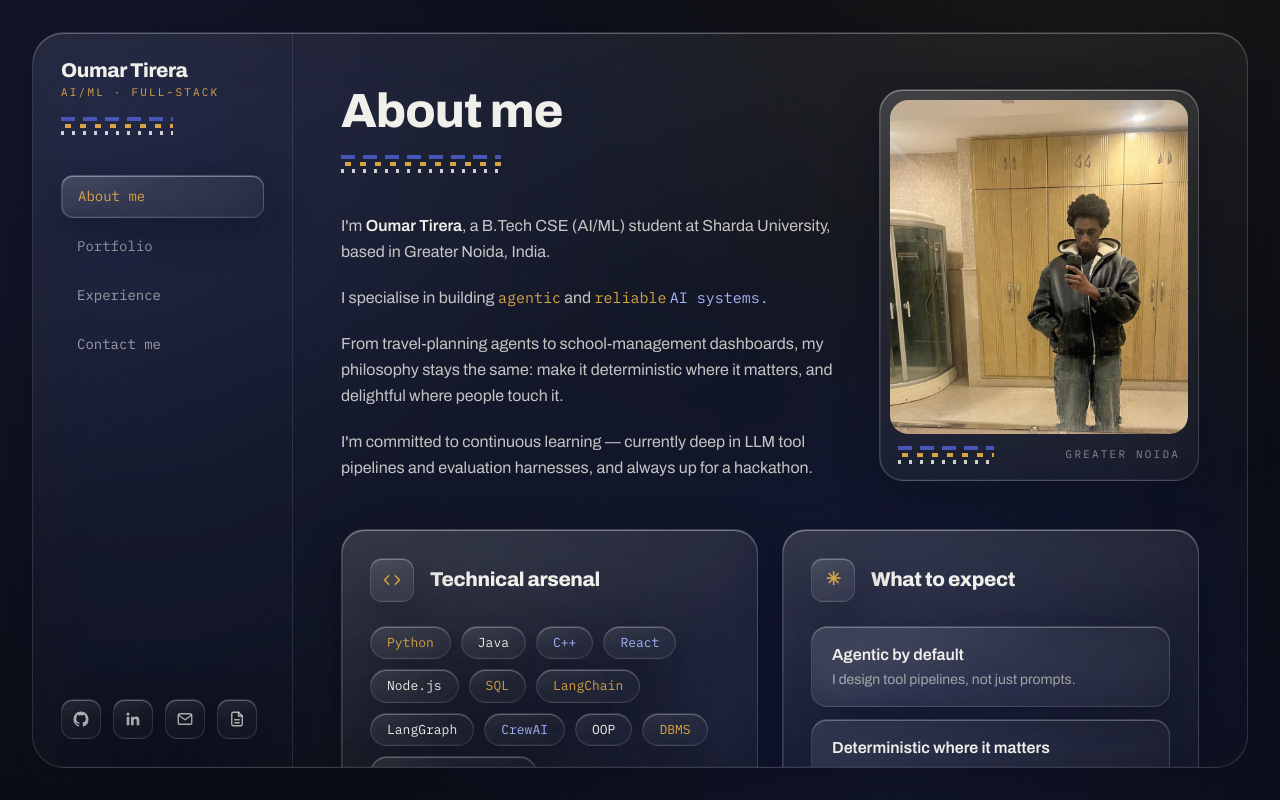
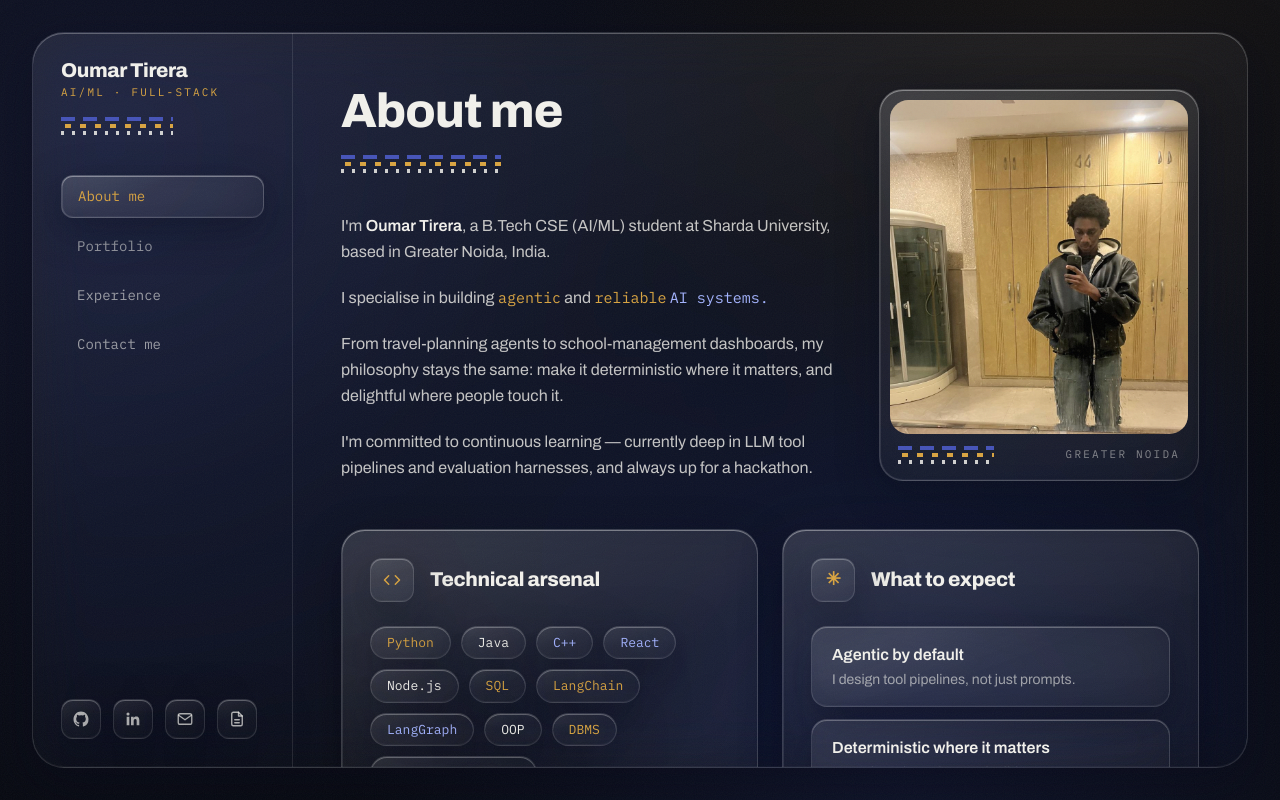
Before and after one commit to Deadsunx/portfolio, a React (Vite) app: page / in a window 1280 px wide. Built offline with nearby package versions, Linux system fonts and the light colour scheme.

Commit message:
Drop CrewAI from the stack list
Nothing public uses it, so it was a line an interviewer could ask about with
no artefact to point at. LangGraph, which replaced it here, has a merged
orchestrator and 129 passing tests behind it.

```diff
--- a/src/sections/About.jsx
+++ b/src/sections/About.jsx
@@ -18,8 +18,7 @@ const arsenal = [
   { name: 'Node.js', tone: 'text-paper' },
   { name: 'SQL', tone: 'text-ochre' },
   { name: 'LangChain', tone: 'text-ochre' },
-  { name: 'LangGraph', tone: 'text-paper' },
-  { name: 'CrewAI', tone: 'text-indigo-300' },
+  { name: 'LangGraph', tone: 'text-indigo-300' },
   { name: 'OOP', tone: 'text-paper' },
   { name: 'DBMS', tone: 'text-ochre' },
   { name: 'Operating Systems', tone: 'text-indigo-300' },
```
